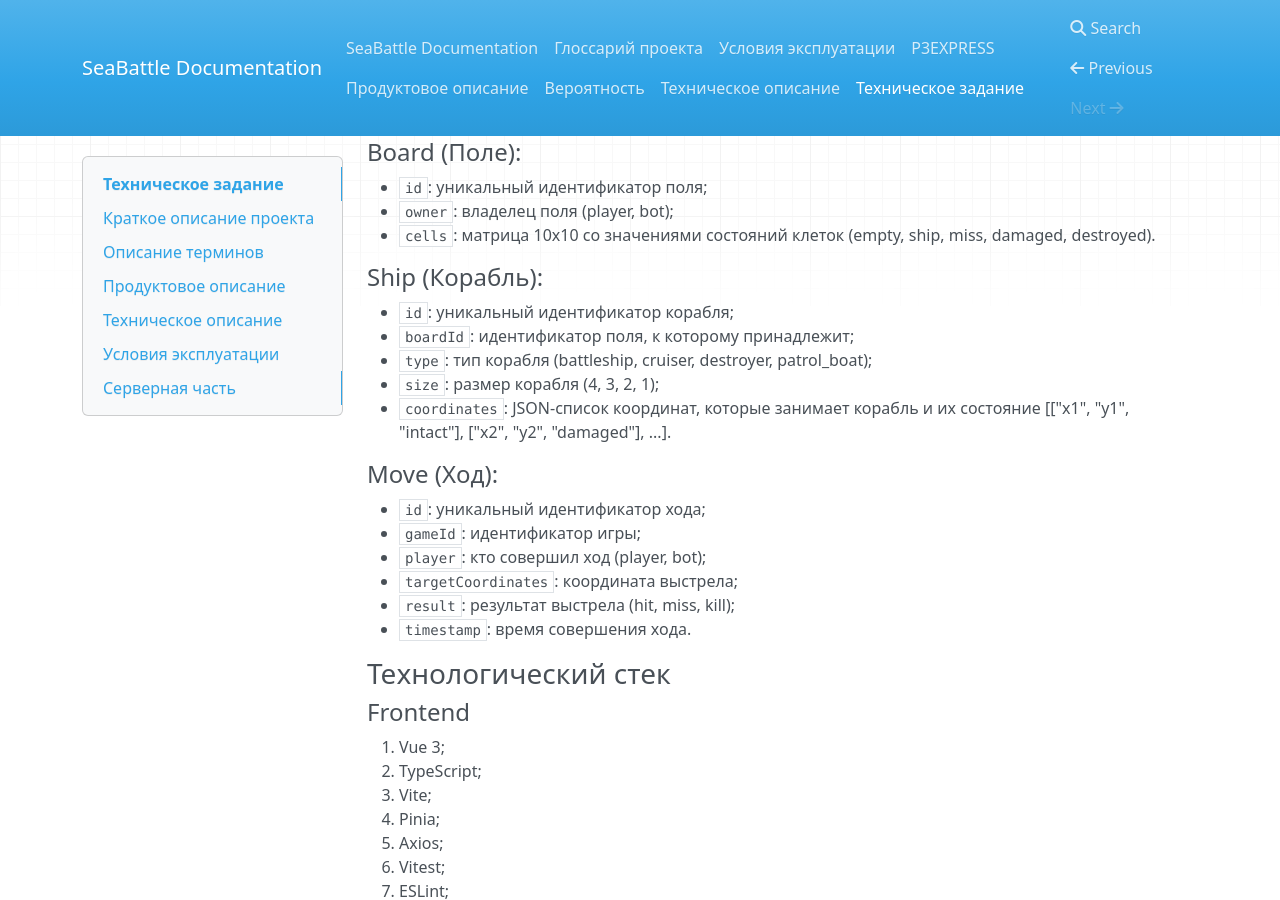
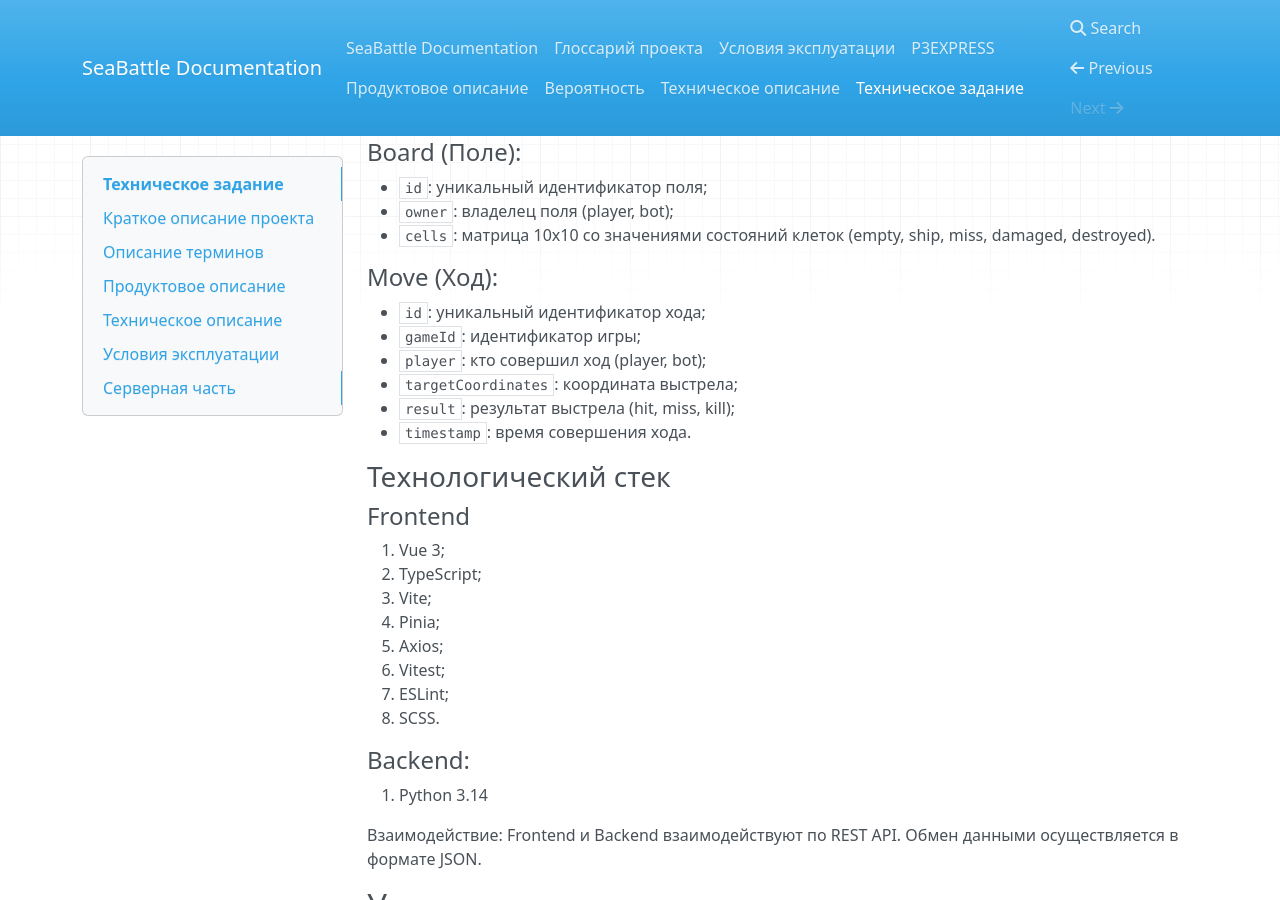
Before and after one commit to AnGREATern/SeaBattle, an MkDocs documentation site: the page built from docs/terms-of-reference.md, in a window 1280 px wide and 900 px high, scrolled down 3228 px. Built offline with MkDocs 1.6.1, drawn with Linux system fonts in a browser that asks for light colours; nearby versions of some CDN libraries.

Commit message:
Удаление сущности корабля

```diff
--- a/docs/terms-of-reference.md
+++ b/docs/terms-of-reference.md
@@ -117,13 +117,6 @@
 - `owner`: владелец поля (player, bot);
 - `cells`: матрица 10x10 со значениями состояний клеток (empty, ship, miss, damaged, destroyed).
 
-#### Ship (Корабль):
-- `id`: уникальный идентификатор корабля;
-- `boardId`: идентификатор поля, к которому принадлежит;
-- `type`: тип корабля (battleship, cruiser, destroyer, patrol_boat);
-- `size`: размер корабля (4, 3, 2, 1);
-- `coordinates`: JSON-список координат, которые занимает корабль и их состояние [["x1", "y1", "intact"], ["x2", "y2", "damaged"], ...].
-
 #### Move (Ход):
 - `id`: уникальный идентификатор хода;
 - `gameId`: идентификатор игры;
```
